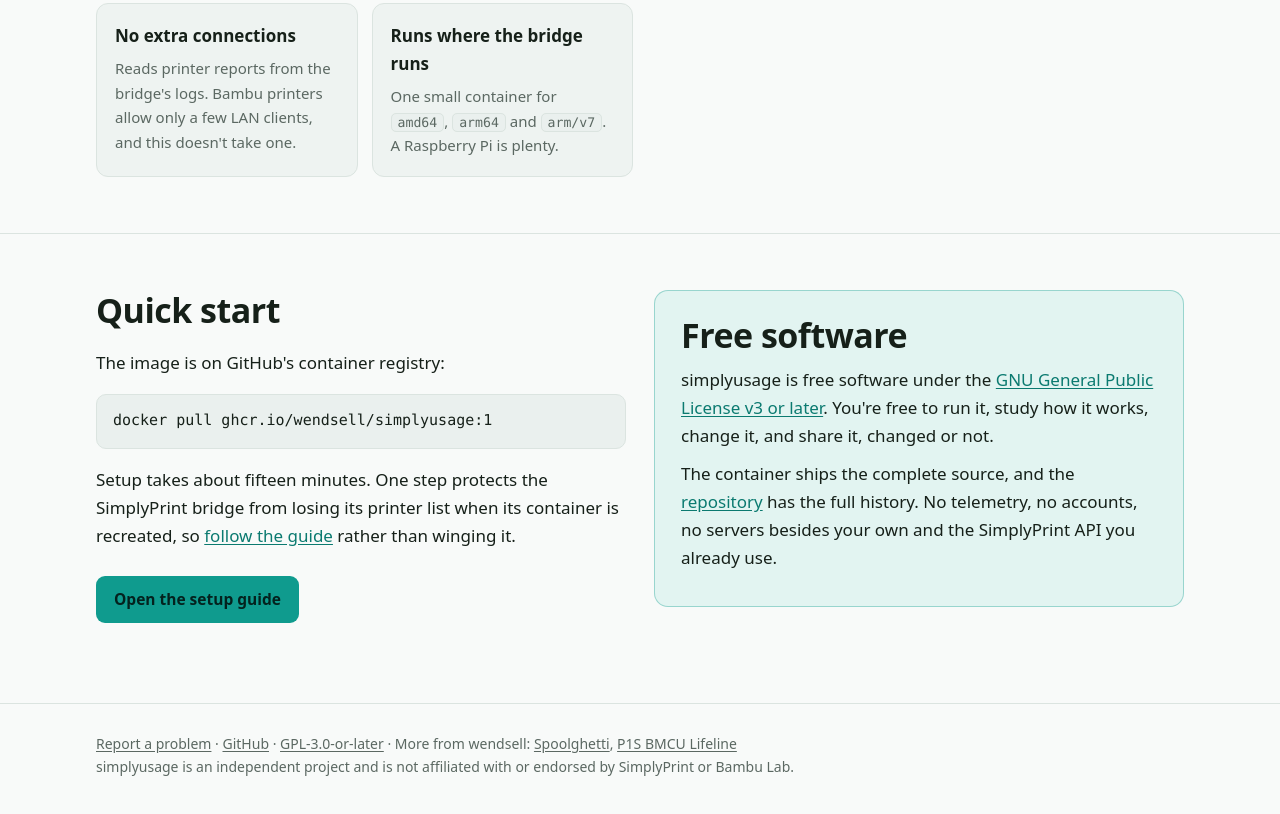
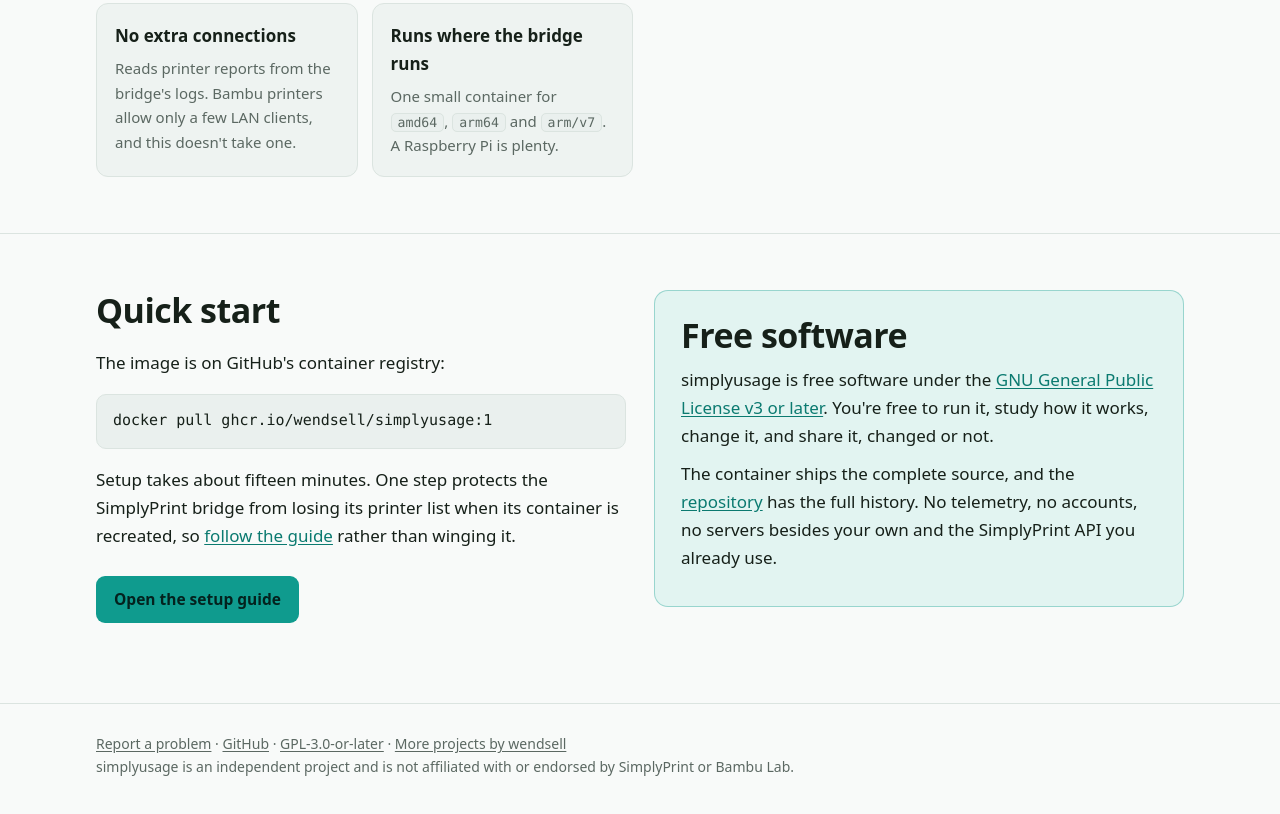
Before and after one commit to wendsell/simplyusage, a plain HTML site: page site/index.html in a window 1280 px wide. Shown: the part 1978-2792 px from the top of the page. Drawn offline with Linux system fonts and the light colour scheme.

Commit message:
Link to the projects page at wendsell.github.io
Co-Authored-By: Claude Opus 5.5 <noreply@anthropic.com>

```diff
--- a/site/index.html
+++ b/site/index.html
@@ -114,7 +114,7 @@
 <footer>
   <div class="wrap">
     <a href="https://github.com/wendsell/simplyusage/issues">Report a problem</a> · <a href="https://github.com/wendsell/simplyusage">GitHub</a> · <a href="https://github.com/wendsell/simplyusage/blob/main/LICENSE">GPL-3.0-or-later</a>
-    · More from wendsell: <a href="https://wendsell.github.io/spoolghetti/">Spoolghetti</a>, <a href="https://wendsell.github.io/P1S-BMCU-Lifeline/">P1S BMCU Lifeline</a><br>
+    · <a href="https://wendsell.github.io/">More projects by wendsell</a><br>
     simplyusage is an independent project and is not affiliated with or endorsed by SimplyPrint or Bambu Lab.
   </div>
 </footer>
```
Also changed, not shown: site/guide.html (+1 -1 lines).
